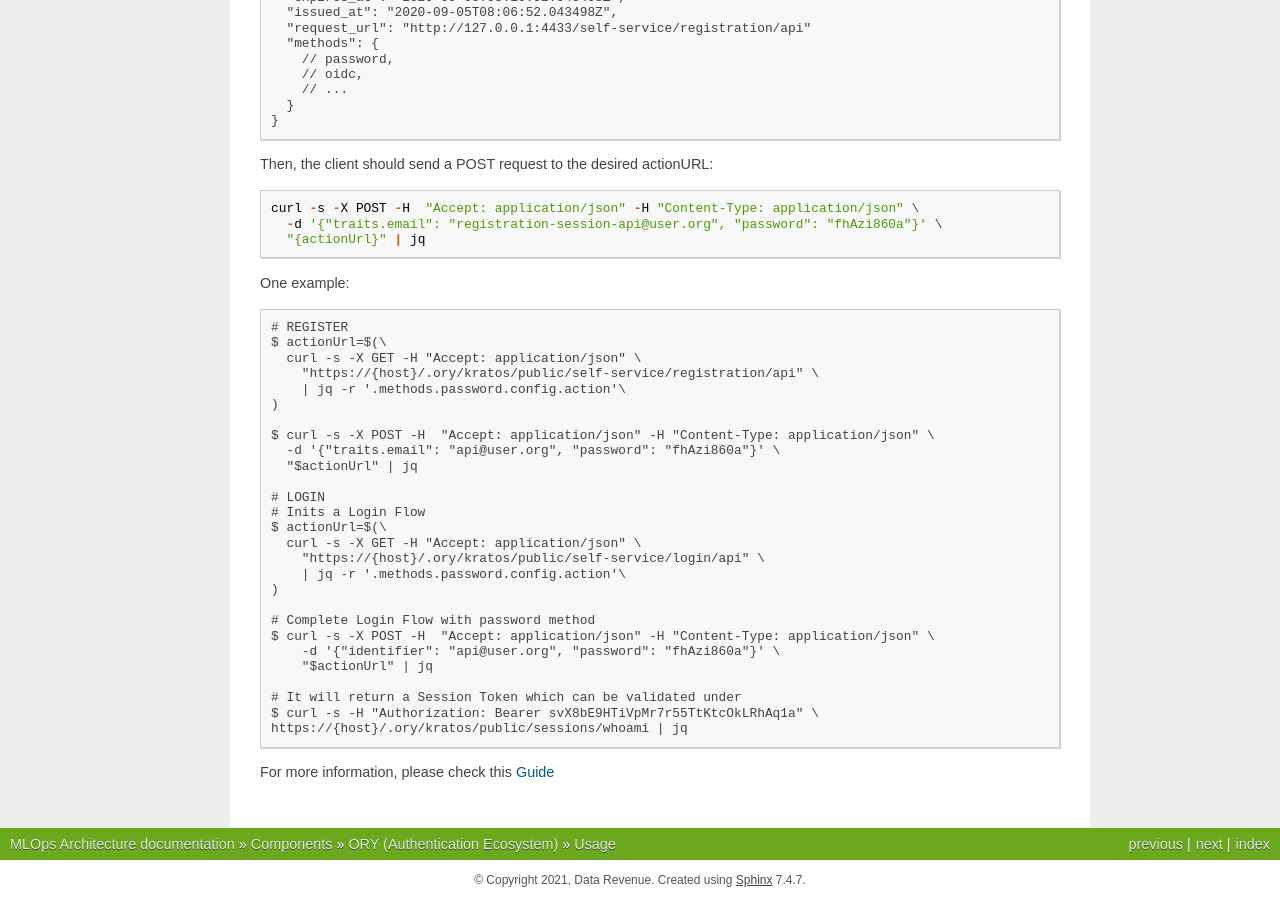
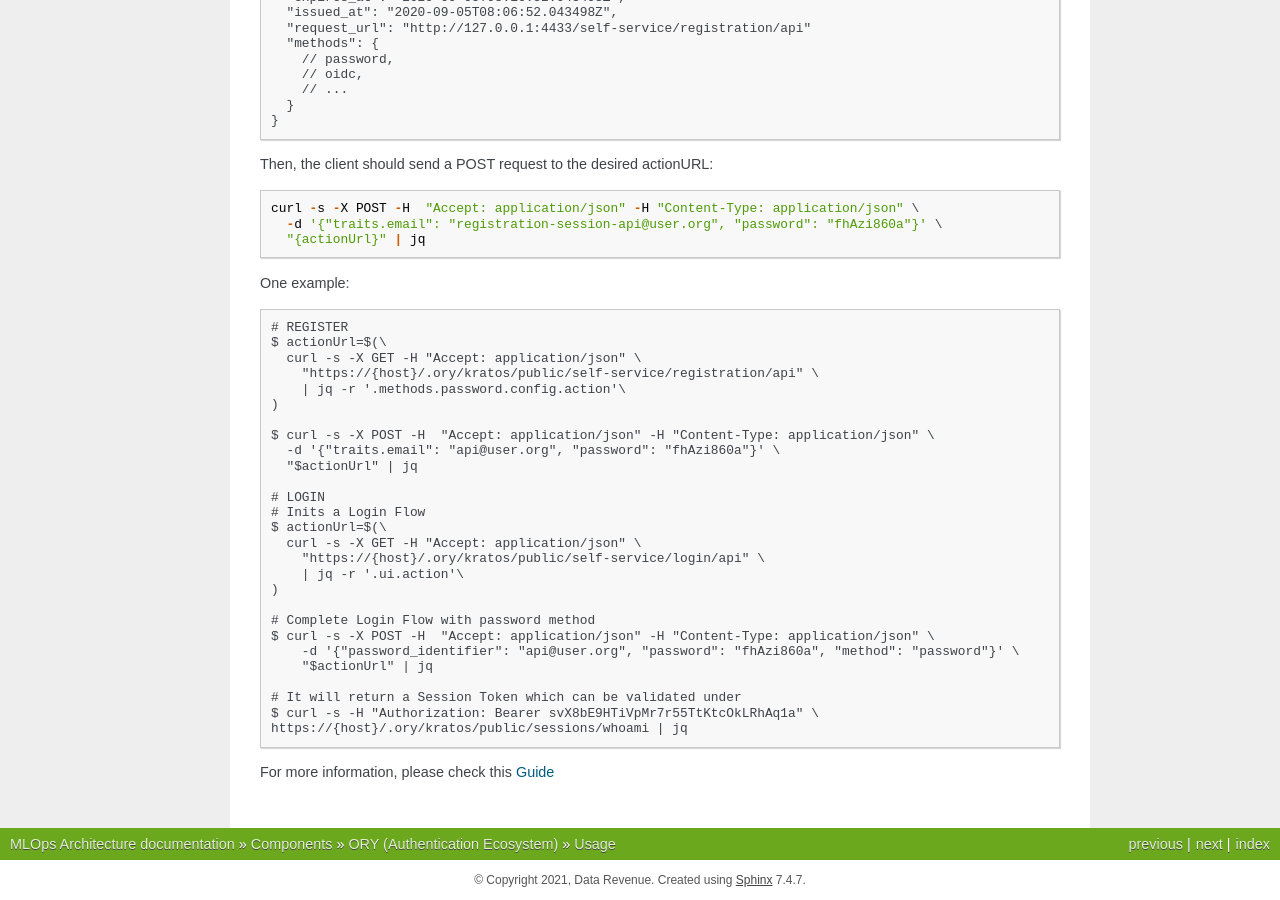
Before and after one commit to datarevenue-berlin/OpenMLOps, a Sphinx documentation site: the page built from docs/components/ory/usage.rst, in a window 1280 px wide and 900 px high, scrolled down 1904 px. Built offline with Sphinx 7.4.7, drawn with Linux system fonts in a browser that asks for light colours.

Commit message:
Update usage.rst

```diff
--- a/docs/components/ory/usage.rst
+++ b/docs/components/ory/usage.rst
@@ -140,12 +140,12 @@ One example::
     $ actionUrl=$(\
       curl -s -X GET -H "Accept: application/json" \
         "https://{host}/.ory/kratos/public/self-service/login/api" \
-        | jq -r '.methods.password.config.action'\
+        | jq -r '.ui.action'\
     )
 
     # Complete Login Flow with password method
     $ curl -s -X POST -H  "Accept: application/json" -H "Content-Type: application/json" \
-        -d '{"identifier": "api@user.org", "password": "fhAzi860a"}' \
+        -d '{"password_identifier": "api@user.org", "password": "fhAzi860a", "method": "password"}' \
         "$actionUrl" | jq
 
     # It will return a Session Token which can be validated under
```
